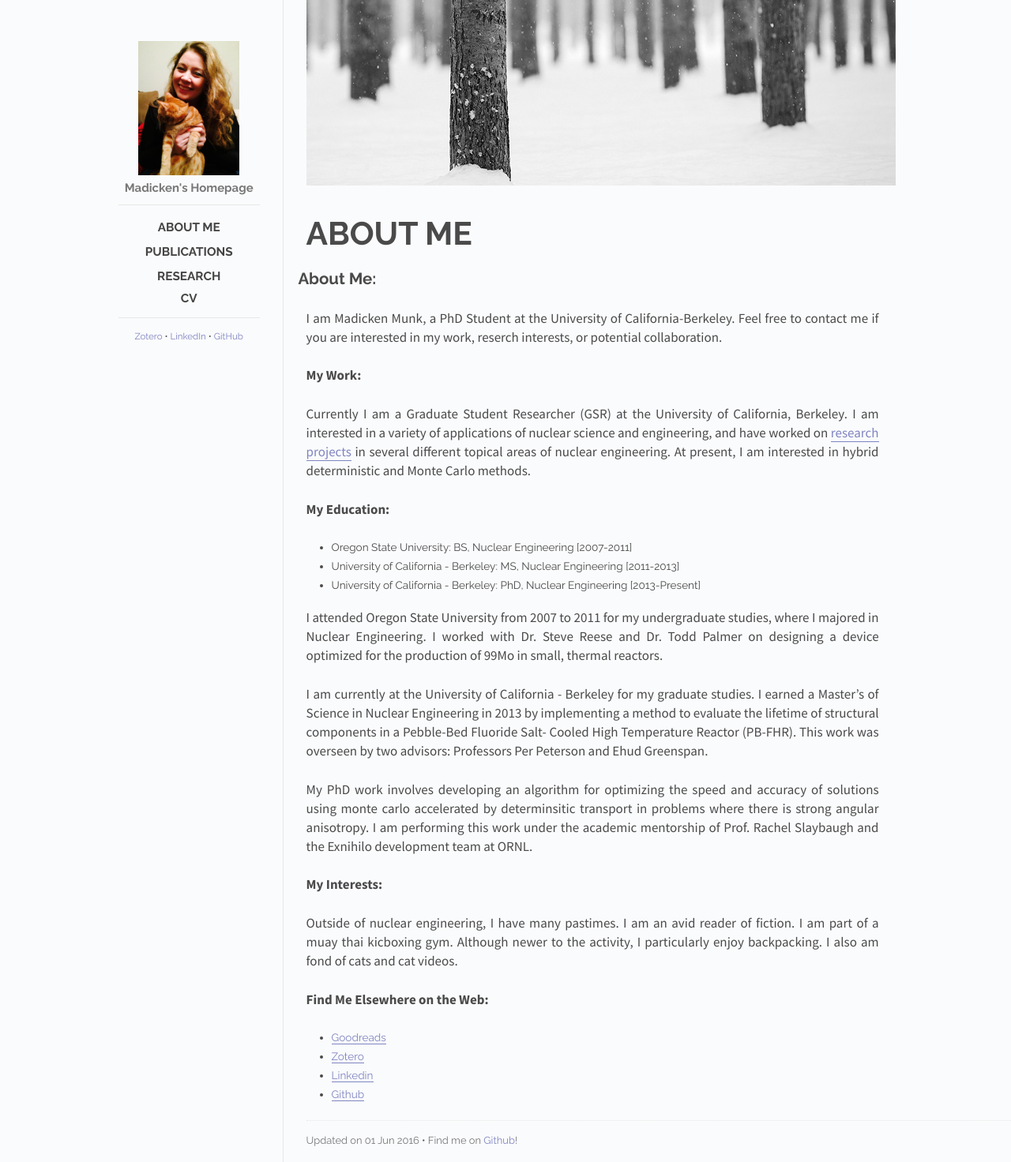
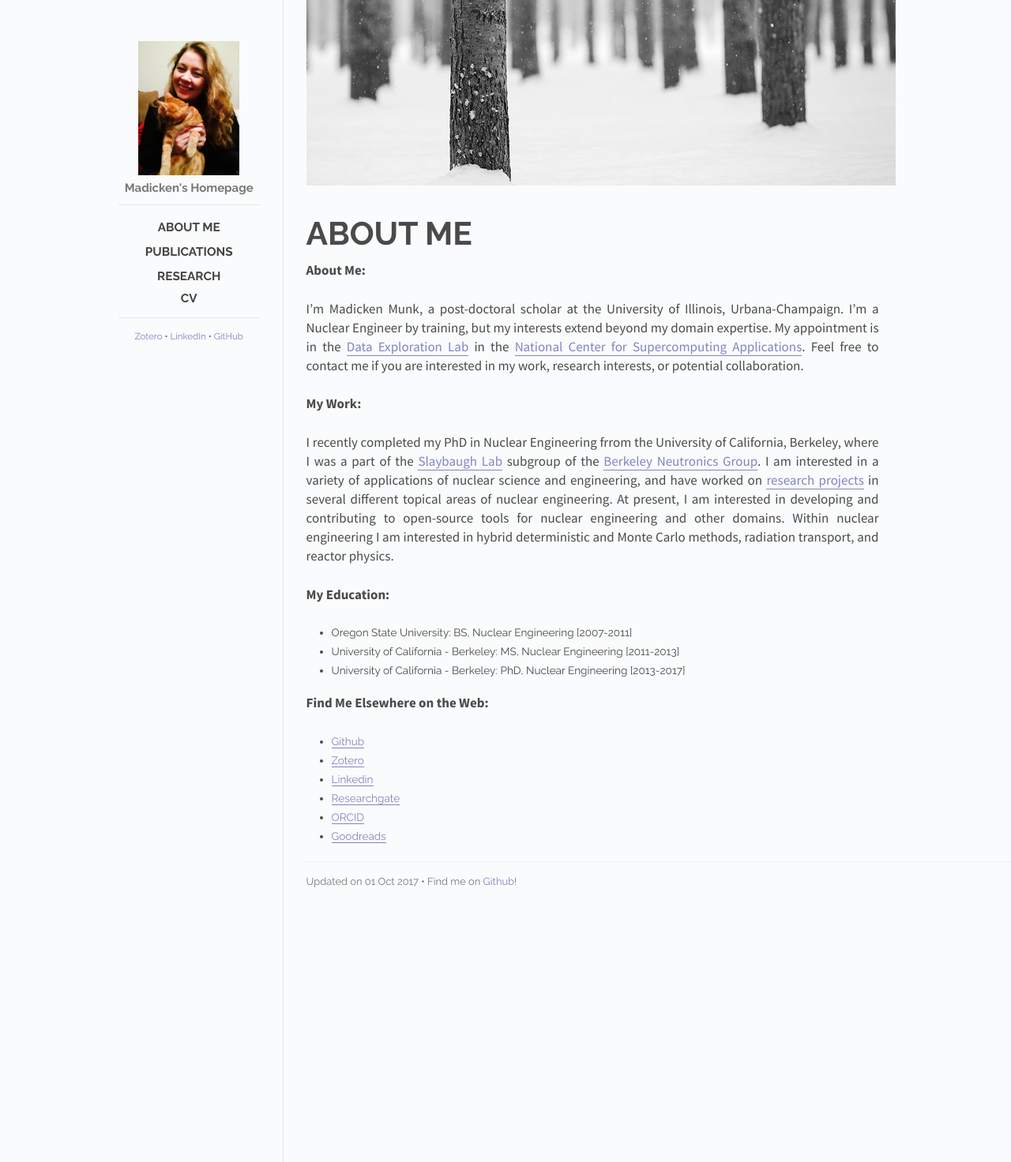
Before and after one commit to munkm/munkm.github.io, a Jekyll site: the page built from _posts/2014-10-29-aboutme.md, in a window 1280 px wide. Shown: the whole page at 79% size. Built offline with Jekyll 4.4.1, drawn with Linux system fonts in a browser that asks for light colours.

Commit message:
updating about me to include new position

```diff
--- a/_posts/2014-10-29-aboutme.md
+++ b/_posts/2014-10-29-aboutme.md
@@ -2,43 +2,45 @@
 layout: post
 title: About Me
 cover: treesnow.jpg
-date:   2016-06-01
+date:   2017-10-01
 categories: posts
 ---
 
-## About Me:
+**About Me:**
 
-I am Madicken Munk, a PhD Student at the University of California-Berkeley. Feel free to contact me if you are interested in my work, reserch interests, or potential collaboration.
+I'm Madicken Munk, a post-doctoral scholar at the University of Illinois, Urbana-Champaign. I'm a
+Nuclear Engineer by training, but my interests extend beyond my domain
+expertise. My appointment is in the [Data Exploration Lab](http://dxl.ncsa.illinois.edu)
+in the [National Center for Supercomputing
+Applications](http://www.ncsa.illinois.edu/).
+Feel free to contact me if you are interested in my work,
+research interests, or potential collaboration.
 
 **My Work:**
 
-Currently I am a Graduate Student Researcher (GSR) at the University of California, Berkeley. I am interested in a variety of applications of nuclear science and engineering, and have worked on [research projects](/posts/2016/03/16/projects.html) in several different topical areas of nuclear engineering. At present, I am interested in hybrid deterministic and Monte Carlo methods.
+I recently completed my PhD in Nuclear Engineering frrom the University of
+California, Berkeley, where I was a part of the [Slaybaugh Lab](https://github.com/SlaybaughLab)
+subgroup of the [Berkeley Neutronics Group](http://neutronics.nuc.berkeley.edu/).
+I am interested in a variety of applications of nuclear science and engineering,
+and have worked on [research projects](/posts/2017/09/29/projects.html) in
+several different topical areas of nuclear engineering.
+At present, I am interested in developing and contributing to
+open-source tools for nuclear
+engineering and other domains. Within nuclear engineering I am interested in
+hybrid deterministic and Monte Carlo methods, radiation transport, and reactor
+physics.
 
 **My Education:**
 
-[comment]: <> (Make this more readable. e.g. Oregon State: BS- blah, description.)
-
 * Oregon State University: BS, Nuclear Engineering [2007-2011]
 * University of California - Berkeley: MS, Nuclear Engineering [2011-2013]
-* University of California - Berkeley: PhD, Nuclear Engineering [2013-Present]
-
-I attended Oregon State University from 2007 to 2011 for my undergraduate studies, where I majored in Nuclear Engineering. I worked with Dr. Steve Reese and Dr. Todd Palmer on designing a device optimized for the production of 99Mo in small, thermal reactors.
-
-I am currently at the University of California - Berkeley for my graduate studies. I
-earned a Master's of Science in Nuclear Engineering in 2013 by implementing a method
- to evaluate the lifetime of structural components in a Pebble-Bed Fluoride Salt-
-Cooled High Temperature Reactor (PB-FHR). This work was overseen by two advisors:
-Professors Per Peterson and Ehud Greenspan.
-
-My PhD work involves developing an algorithm for optimizing the speed and accuracy of  solutions using monte carlo accelerated by determinsitic transport in problems where there is strong angular anisotropy. I am performing this work under the academic mentorship of Prof. Rachel Slaybaugh and the Exnihilo development team at ORNL.
-
-**My Interests:**
-
-Outside of nuclear engineering, I have many pastimes. I am an avid reader of fiction. I am part of a muay thai kicboxing gym. Although newer to the activity, I particularly enjoy backpacking. I also am fond of cats and cat videos.
+* University of California - Berkeley: PhD, Nuclear Engineering [2013-2017]
 
 **Find Me Elsewhere on the Web:**
 
- * [Goodreads](http://www.goodreads.com/user/show/1247452-madicken)
+ * [Github](http://www.github.com/munkm)
  * [Zotero](http://www.zotero.org/munkm)
  * [Linkedin](http://www.linkedin.com/pub/madicken-munk/b/a84/36a)
- * [Github](http://www.github.com/munkm)
+ * [Researchgate](http://www.researchgate.net/profile/Madicken_Munk)
+ * [ORCID](http://orcid.org/0000-0003-0117-5366)
+ * [Goodreads](http://www.goodreads.com/user/show/1247452-madicken)
```
